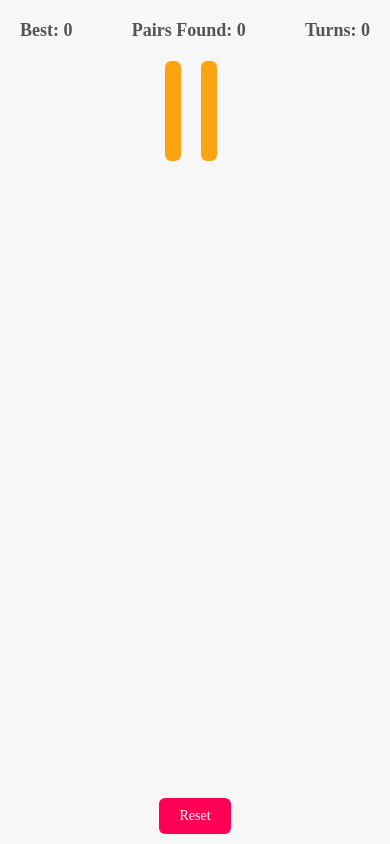
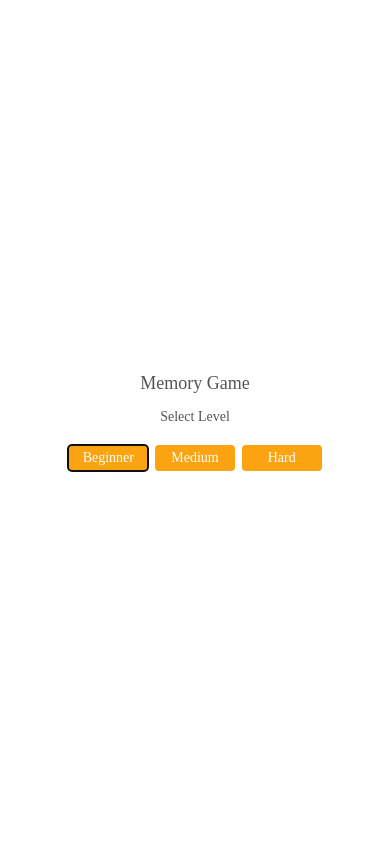
Before and after one commit to ram-sankar/memory-game-app, a React Native app: screen / in a window 390 px wide. Built offline with nearby package versions, Linux system fonts and the light colour scheme.

Commit message:
Completed start game page with 3 level

```diff
--- a/constants/mock.ts
+++ b/constants/mock.ts
@@ -1,4 +1,7 @@
-const cardValues = ['H'];
+const cardValues = [
+  'A', 'B', 'C', 'D', 'E', 'F', 'G', 'H', 'I', 'J', 'K', 'L', 'M', 'N',
+  'O', 'P', 'Q', 'R', 'S', 'T', 'U', 'V', 'W', 'X', 'Y', 'Z'
+];
 
 export {
   cardValues
--- a/screens/Completed.tsx
+++ b/screens/Completed.tsx
@@ -5,7 +5,7 @@ import AppText from "../components/AppText";
 import { colors, sizes } from "../constants/theme";
 import AppModal from './../components/AppModel';
 
-function Completed({onResetPress, noOfTurns, bestScore}: Props) {
+function Completed({resetData, noOfTurns, bestScore}: Props) {
 
   return(
     <AppModal isModalVisible={true} onRequestClose height={150} width={300}>
@@ -14,7 +14,7 @@ function Completed({onResetPress, noOfTurns, bestScore}: Props) {
       <AppText style={styles.scores}>Best Score: {bestScore}</AppText>
       <Pressable
         style={[styles.button]}
-        onPress={() => onResetPress()}
+        onPress={() => resetData()}
       >
         <AppText style={styles.buttonText}>RESTART</AppText>
       </Pressable>
@@ -44,7 +44,7 @@ const styles = StyleSheet.create({
 });
 
 interface Props {
-  onResetPress: Function,
+  resetData: Function,
   noOfTurns: number,
   bestScore: number
 }
--- a/screens/Home.tsx
+++ b/screens/Home.tsx
@@ -5,31 +5,37 @@ import { shuffleArray } from "../common/functions";
 import AppScreen from "../components/AppScreen";
 import AppText from "../components/AppText";
 import { cardValues as mockCardValues } from "../constants/mock";
+import { LEVELS } from "../constants/strings";
 import { colors, sizes } from "../constants/theme";
-import { CardValues, LEVELS } from "../models/CardValues";
+import { CardValues } from "../models/CardValues";
 import Completed from "./Completed";
 import StartGame from "./StartGame";
 
 function Home() {
-  const [isLevelSelectionModelOpen, setIsLevelSelectionModelOpen] = useState<boolean>(false);
+  const [isLevelSelectionModelOpen, setIsLevelSelectionModelOpen] = useState<boolean>(true);
   const [cardValues, setCardValues] = useState<CardValues[]>([]);
   const [isExecutionPaused, setIsExecutionPaused] = useState<boolean>(false);
   const [letterCount, setLetterCount] = useState<number>(2);
   const [noOfTurns, setNoOfTurns] = useState<number>(0);
   const [bestScore, setBestScore] = useState<number>(0);
   const [pairCount, setPairCount] = useState<number>(0);
+  const [shouldRefreshGrid, setShouldRefreshGrid] = useState<boolean>(false);
   const [isAllMatchFound, setIsAllMatchFound] = useState<boolean>(false);
 
-  const onLevelSelect = (selectedLevel: LEVELS) => {
+  const onLevelSelect = (selectedLevel: string) => {
+    if (selectedLevel === LEVELS.BEGINNER) {
+      setLetterCount(2);
+    } else if (selectedLevel === LEVELS.MEDIUM) {
+      setLetterCount(8);
+    } else if (selectedLevel === LEVELS.HARD) {
+      setLetterCount(16);
+    }
+    setShouldRefreshGrid(!shouldRefreshGrid)
     setIsLevelSelectionModelOpen(false);
-    if (selectedLevel.BEGINNER) {
-      setLetterCount(2);
-    }
   }
 
-  const onResetPress = () => {
-    let shuffledStrings = shuffleArray([...mockCardValues, ...mockCardValues])
-    shuffledStrings = [...shuffledStrings, 'J', 'J']
+  const resetData = () => {
+    const shuffledStrings = shuffleArray([...mockCardValues.slice(0, letterCount), ...mockCardValues.slice(0, letterCount)])
     const mockCardObject: CardValues[] = shuffledStrings.map((value, index) => ({
       id: index,
       value: value,
@@ -42,9 +48,13 @@ function Home() {
     setPairCount(0);
   }
 
+  useEffect(() => {
+    resetData();
+  }, [shouldRefreshGrid])
+
   useLayoutEffect(() => {
     setBestScore(0);
-    onResetPress();
+    setIsLevelSelectionModelOpen(true);
   }, []);
 
   const checkIfAllMatchesAreFound = () => {
@@ -125,7 +135,7 @@ function Home() {
   return (
     <AppScreen style={styles.container}>
       {isLevelSelectionModelOpen && <StartGame onLevelSelect={onLevelSelect} />}
-      {isAllMatchFound && <Completed onResetPress={onResetPress} noOfTurns={noOfTurns} bestScore={bestScore} />}
+      {isAllMatchFound && <Completed resetData={resetData} noOfTurns={noOfTurns} bestScore={bestScore} />}
       <ScoreCard />
       <FlatList
         data={cardValues}
@@ -134,7 +144,7 @@ function Home() {
         showsVerticalScrollIndicator={false}
         numColumns={4}
       />
-      <TouchableOpacity onPress={onResetPress} style={styles.resetButton}>
+      <TouchableOpacity onPress={()=>setIsLevelSelectionModelOpen(true)} style={styles.resetButton}>
         <AppText style={styles.resetText}>Reset</AppText>
       </TouchableOpacity>
     </AppScreen>
@@ -180,6 +190,7 @@ const styles = StyleSheet.create({
     backgroundColor: colors.red,
     paddingHorizontal: 20,
     paddingVertical: 10,
+    marginTop: 10,
     borderRadius: sizes.radius
   },
   resetText: {
--- a/screens/StartGame.tsx
+++ b/screens/StartGame.tsx
@@ -11,7 +11,8 @@ function StartGame({onLevelSelect}: Props) {
   return(
     <AppModal isModalVisible={true} onRequestClose height={150} width={300}>
       <AppText style={styles.modalText}>Memory Game</AppText>
-      <View>
+      <AppText>Select Level</AppText>
+      <View style={styles.levelsContainer}>
         <Pressable
           style={[styles.button]}
           onPress={() => onLevelSelect(LEVELS.BEGINNER)}
@@ -39,12 +40,20 @@ const styles = StyleSheet.create({
   modalText: {
     alignItems: 'center',
     fontSize: sizes.title,
-    marginBottom: 10
+    marginBottom: 15
+  },
+  levelsContainer: {
+    paddingTop: 10,
+    flexDirection: 'row',
+    width: '100%',
+    justifyContent: 'space-around'
   },
   scores: {
     fontSize: sizes.body
   },
   button: {
+    width: 80,
+    alignItems: 'center',
     backgroundColor: colors.primary,
     paddingHorizontal: 10,
     paddingVertical: 5,
```
